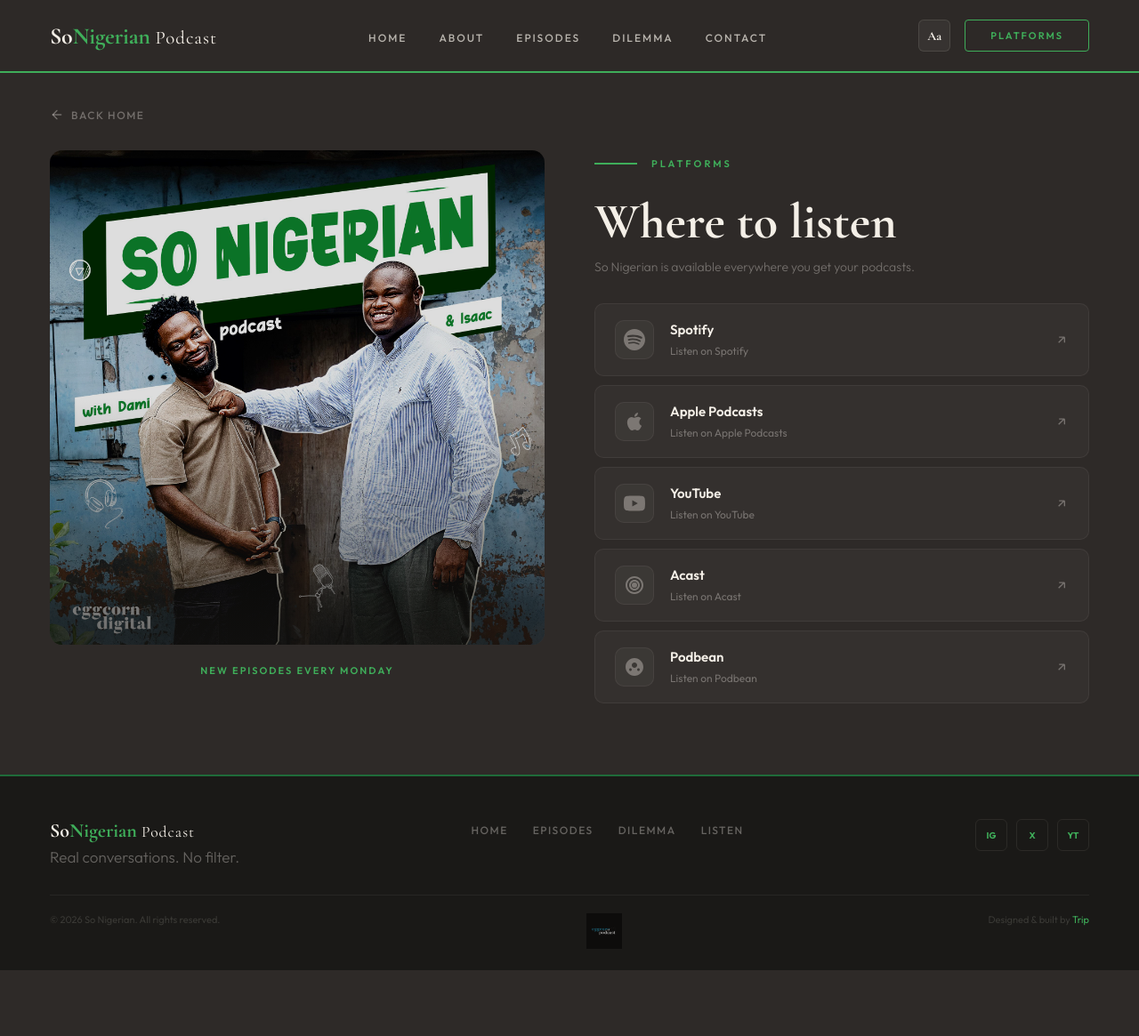
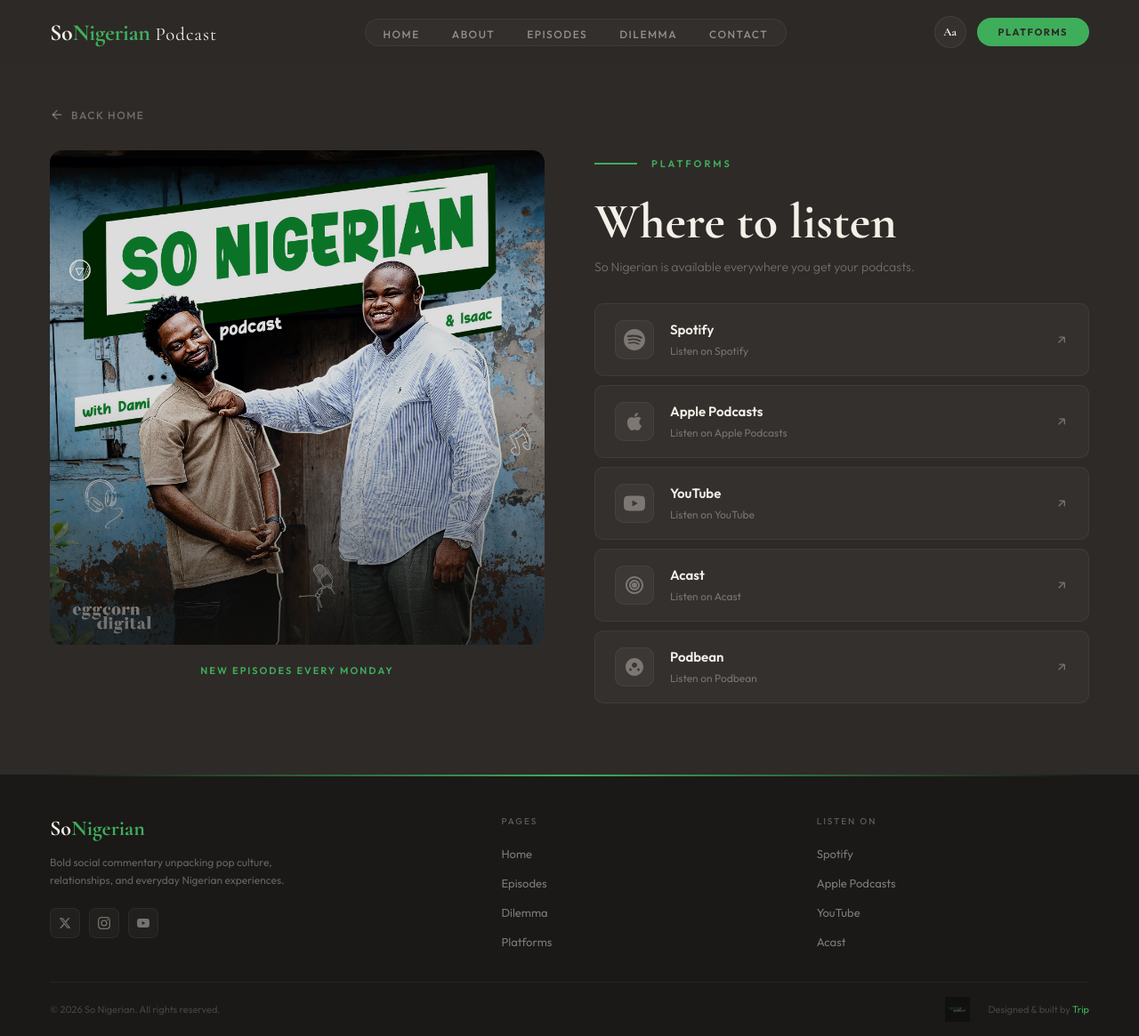
Before and after one commit to ajadonai/sonigerian, a React (Vite) app: page /listen in a window 1280 px wide. Shown: the whole page at 89% size. Before the commit the page ends 1091 px from the top, so only its background shows below. Built offline with nearby package versions, Linux system fonts and the light colour scheme.

Commit message:
Design uplift: pill navbar (concept B) + 3-column footer with green top line (concept C), real SVG social icons, mobile responsive

```diff
--- a/src/components/Footer.css
+++ b/src/components/Footer.css
@@ -1,60 +1,111 @@
 .footer {
   background: var(--dark-bg);
-  border-top: 2px solid var(--deep-green);
-  padding: 48px 56px 24px;
+  padding: 0 56px;
 }
-.footer-inner {
-  display: flex; align-items: flex-start; justify-content: space-between;
-  padding-bottom: 32px; border-bottom: 1px solid rgba(244,239,231,0.06);
+.footer-green-line {
+  height: 2px;
+  background: linear-gradient(to right, transparent, var(--bright-green), transparent);
 }
+
+.footer-grid {
+  display: grid;
+  grid-template-columns: 1.5fr 1fr 1fr;
+  gap: 48px;
+  padding: 44px 0 36px;
+}
+
 .footer-logo {
   font-family: var(--font-display);
-  font-weight: 700; font-size: 22px; color: var(--off-white);
+  font-weight: 700; font-size: 24px; color: var(--off-white);
+  display: inline-block; margin-bottom: 14px;
 }
 .footer-logo span { color: var(--bright-green); }
-.footer-logo .logo-podcast { color: var(--off-white); font-size: 0.8em; font-weight: 400; letter-spacing: 1px; }
-.footer-tagline {
-  font-size: 12px; color: var(--text-muted); margin-top: 6px; font-weight: 300;
+
+.footer-desc {
+  font-size: 12px; color: rgba(244,239,231,0.35);
+  line-height: 1.7; max-width: 280px; margin-bottom: 20px;
 }
-.footer-links {
-  display: flex; gap: 28px;
-}
-.footer-links a {
-  font-size: 12px; color: var(--text-muted);
-  text-transform: uppercase; letter-spacing: 1.5px; font-weight: 500;
-  transition: color 0.3s;
-}
-.footer-links a:hover { color: var(--bright-green); }
+
 .footer-socials {
   display: flex; gap: 10px;
 }
 .footer-socials a {
-  width: 36px; height: 36px; border-radius: 6px;
-  border: 1px solid rgba(244,239,231,0.08);
+  width: 34px; height: 34px; border-radius: 8px;
+  background: rgba(244,239,231,0.03);
+  border: 1px solid rgba(244,239,231,0.06);
   display: flex; align-items: center; justify-content: center;
-  font-size: 10px; font-weight: 700; color: var(--bright-green);
+  color: rgba(244,239,231,0.4);
   transition: all 0.3s;
 }
-.footer-socials a:hover { border-color: var(--bright-green); background: rgba(63,174,90,0.08); }
+.footer-socials a:hover {
+  border-color: rgba(63,174,90,0.3);
+  color: var(--bright-green);
+  background: rgba(63,174,90,0.06);
+}
+
+.footer-col-title {
+  font-size: 10px; font-weight: 500;
+  text-transform: uppercase; letter-spacing: 2px;
+  color: rgba(244,239,231,0.3);
+  margin-bottom: 18px;
+}
+.footer-col-links {
+  display: flex; flex-direction: column; gap: 12px;
+}
+.footer-col-links a {
+  font-size: 13px; color: rgba(244,239,231,0.45);
+  transition: all 0.3s;
+}
+.footer-col-links a:hover {
+  color: var(--bright-green);
+  padding-left: 4px;
+}
+
+.footer-divider {
+  height: 1px;
+  background: rgba(244,239,231,0.06);
+}
+
 .footer-bottom {
-  display: flex; justify-content: space-between; padding-top: 20px;
-  font-size: 11px; color: var(--text-faint); flex-wrap: wrap; gap: 8px;
+  display: flex;
+  justify-content: space-between;
+  align-items: center;
+  padding: 16px 0;
+  font-size: 11px;
+  color: rgba(244,239,231,0.2);
 }
+.footer-bottom-right {
+  display: flex; align-items: center; gap: 20px;
+}
+.footer-eggcorn { display: flex; align-items: center; }
+.footer-eggcorn img {
+  height: 28px; width: auto;
+  opacity: 0.35; transition: opacity 0.3s;
+  filter: invert(1);
+}
+.footer-eggcorn:hover img { opacity: 0.6; }
+
 .footer-credit a {
   color: var(--bright-green); transition: opacity 0.3s;
 }
 .footer-credit a:hover { opacity: 0.7; }
 
-.footer-eggcorn { display: flex; align-items: center; }
-.footer-eggcorn img {
-  height: 40px; width: auto;
-  opacity: 0.5; transition: opacity 0.3s;
-  filter: invert(1);
+@media (max-width: 768px) {
+  .footer { padding: 0 20px; }
+  .footer-grid {
+    grid-template-columns: 1fr;
+    gap: 32px;
+    padding: 32px 0 28px;
+  }
+  .footer-desc { max-width: 100%; }
+  .footer-bottom {
+    flex-direction: column;
+    gap: 12px;
+    text-align: center;
+    padding: 16px 0 20px;
+  }
+  .footer-bottom-right {
+    flex-direction: column;
+    gap: 10px;
+  }
 }
-.footer-eggcorn:hover img { opacity: 0.8; }
-
-@media (max-width: 768px) {
-  .footer { padding: 32px 20px 20px; }
-  .footer-inner { flex-direction: column; gap: 24px; }
-  .footer-bottom { flex-direction: column; gap: 8px; }
-}
--- a/src/components/Footer.jsx
+++ b/src/components/Footer.jsx
@@ -5,30 +5,55 @@
 export default function Footer() {
   return (
     <footer className="footer">
-      <div className="footer-inner">
-        <div className="footer-left">
-          <Link to="/" className="footer-logo">So<span>Nigerian</span> <span className="logo-podcast">Podcast</span></Link>
-          <p className="footer-tagline">Real conversations. No filter.</p>
+      <div className="footer-green-line" />
+      <div className="footer-grid">
+        <div className="footer-brand">
+          <Link to="/" className="footer-logo">So<span>Nigerian</span></Link>
+          <p className="footer-desc">Bold social commentary unpacking pop culture, relationships, and everyday Nigerian experiences.</p>
+          <div className="footer-socials">
+            <a href={siteConfig.socials.twitter} target="_blank" rel="noopener noreferrer" aria-label="X">
+              <svg viewBox="0 0 24 24" width="14" height="14" fill="currentColor"><path d="M18.244 2.25h3.308l-7.227 8.26 8.502 11.24H16.17l-5.214-6.817L4.99 21.75H1.68l7.73-8.835L1.254 2.25H8.08l4.713 6.231zm-1.161 17.52h1.833L7.084 4.126H5.117z"/></svg>
+            </a>
+            <a href={siteConfig.socials.instagram} target="_blank" rel="noopener noreferrer" aria-label="Instagram">
+              <svg viewBox="0 0 24 24" width="14" height="14" fill="currentColor"><path d="M12 2.163c3.204 0 3.584.012 4.85.07 3.252.148 4.771 1.691 4.919 4.919.058 1.265.069 1.645.069 4.849 0 3.205-.012 3.584-.069 4.849-.149 3.225-1.664 4.771-4.919 4.919-1.266.058-1.644.07-4.85.07-3.204 0-3.584-.012-4.849-.07-3.26-.149-4.771-1.699-4.919-4.92-.058-1.265-.07-1.644-.07-4.849 0-3.204.013-3.583.07-4.849.149-3.227 1.664-4.771 4.919-4.919 1.266-.057 1.645-.069 4.849-.069zM12 0C8.741 0 8.333.014 7.053.072 2.695.272.273 2.69.073 7.052.014 8.333 0 8.741 0 12c0 3.259.014 3.668.072 4.948.2 4.358 2.618 6.78 6.98 6.98C8.333 23.986 8.741 24 12 24c3.259 0 3.668-.014 4.948-.072 4.354-.2 6.782-2.618 6.979-6.98.059-1.28.073-1.689.073-4.948 0-3.259-.014-3.667-.072-4.947-.196-4.354-2.617-6.78-6.979-6.98C15.668.014 15.259 0 12 0zm0 5.838a6.162 6.162 0 100 12.324 6.162 6.162 0 000-12.324zM12 16a4 4 0 110-8 4 4 0 010 8zm6.406-11.845a1.44 1.44 0 100 2.881 1.44 1.44 0 000-2.881z"/></svg>
+            </a>
+            <a href={siteConfig.socials.youtube} target="_blank" rel="noopener noreferrer" aria-label="YouTube">
+              <svg viewBox="0 0 24 24" width="14" height="14" fill="currentColor"><path d="M23.498 6.186a3.016 3.016 0 00-2.122-2.136C19.505 3.545 12 3.545 12 3.545s-7.505 0-9.377.505A3.017 3.017 0 00.502 6.186C0 8.07 0 12 0 12s0 3.93.502 5.814a3.016 3.016 0 002.122 2.136c1.871.505 9.376.505 9.376.505s7.505 0 9.377-.505a3.015 3.015 0 002.122-2.136C24 15.93 24 12 24 12s0-3.93-.502-5.814zM9.545 15.568V8.432L15.818 12l-6.273 3.568z"/></svg>
+            </a>
           </div>
-        <ul className="footer-links">
+        </div>
+
+        <div className="footer-col">
+          <h4 className="footer-col-title">Pages</h4>
+          <ul className="footer-col-links">
             <li><Link to="/">Home</Link></li>
             <li><Link to="/episodes">Episodes</Link></li>
             <li><Link to="/dilemma">Dilemma</Link></li>
-          <li><Link to="/listen">Listen</Link></li>
+            <li><Link to="/listen">Platforms</Link></li>
           </ul>
-        <div className="footer-socials">
-          <a href={siteConfig.socials.instagram} target="_blank" rel="noopener noreferrer">IG</a>
-          <a href={siteConfig.socials.twitter} target="_blank" rel="noopener noreferrer">X</a>
-          <a href={siteConfig.socials.youtube} target="_blank" rel="noopener noreferrer">YT</a>
+        </div>
+
+        <div className="footer-col">
+          <h4 className="footer-col-title">Listen on</h4>
+          <ul className="footer-col-links">
+            <li><a href="https://open.spotify.com/show/0IJMdqLjeYBy9xdY30t1M1" target="_blank" rel="noopener noreferrer">Spotify</a></li>
+            <li><a href="https://podcasts.apple.com/us/podcast/so-nigerian/id1507420236" target="_blank" rel="noopener noreferrer">Apple Podcasts</a></li>
+            <li><a href="https://youtube.com/@sonigerianpodcast" target="_blank" rel="noopener noreferrer">YouTube</a></li>
+            <li><a href="https://feeds.acast.com/public/shows/so-nigerian" target="_blank" rel="noopener noreferrer">Acast</a></li>
+          </ul>
         </div>
       </div>
+
+      <div className="footer-divider" />
       <div className="footer-bottom">
         <span>&copy; {new Date().getFullYear()} So Nigerian. All rights reserved.</span>
+        <div className="footer-bottom-right">
           <a href="https://eggcorndigital.com" target="_blank" rel="noopener noreferrer" className="footer-eggcorn">
             <img src="/eggcorn.png" alt="Eggcorn Podcast" />
           </a>
           <span className="footer-credit">Designed & built by <a href="https://x.com/wlxaj" target="_blank" rel="noopener noreferrer">Trip</a></span>
         </div>
+      </div>
     </footer>
   );
 }
--- a/src/components/Navbar.css
+++ b/src/components/Navbar.css
@@ -5,25 +5,23 @@
   display: flex;
   align-items: center;
   justify-content: space-between;
-  padding: 22px 56px;
+  padding: 18px 56px;
   background: rgba(46, 42, 40, 0.97);
   backdrop-filter: blur(0px);
   -webkit-backdrop-filter: blur(0px);
-  border-bottom: 2px solid var(--bright-green);
+  border-bottom: none;
   transition: all 0.45s cubic-bezier(0.22, 0.61, 0.36, 1);
 }
 .navbar.scrolled {
-  padding: 14px 56px;
+  padding: 12px 56px;
   background: rgba(46, 42, 40, 0.5);
   backdrop-filter: blur(18px);
   -webkit-backdrop-filter: blur(18px);
-  border-bottom-color: rgba(63, 174, 90, 0.3);
 }
 
 .nav-logo {
   font-family: var(--font-display);
-  font-weight: 700;
-  font-size: 26px;
+  font-weight: 700; font-size: 26px;
   color: var(--off-white);
   letter-spacing: -0.3px;
   transition: font-size 0.45s cubic-bezier(0.22, 0.61, 0.36, 1);
@@ -34,51 +32,49 @@
 .navbar.scrolled .nav-logo { font-size: 21px; }
 
 .nav-links {
-  display: flex; gap: 36px; align-items: center;
+  display: flex; align-items: center; gap: 4px;
+  background: rgba(244,239,231,0.03);
+  border: 1px solid rgba(244,239,231,0.06);
+  border-radius: 100px; padding: 4px;
 }
 .nav-links a {
-  color: rgba(244,239,231,0.7);
+  color: rgba(244,239,231,0.5);
   font-size: 12px; font-weight: 500;
-  text-transform: uppercase; letter-spacing: 2px;
-  position: relative; padding: 6px 0;
-  transition: color 0.3s;
+  text-transform: uppercase; letter-spacing: 1.5px;
+  padding: 7px 16px; border-radius: 100px;
+  transition: all 0.3s;
 }
-.nav-links a::before {
-  content: ''; position: absolute;
-  bottom: 0; left: 50%; width: 0; height: 1.5px;
-  background: var(--bright-green);
-  transition: all 0.35s cubic-bezier(0.25, 0.46, 0.45, 0.94);
-  transform: translateX(-50%);
+.nav-links a:hover { color: var(--off-white); background: rgba(244,239,231,0.03); }
+.nav-links a.active {
+  color: var(--off-white);
+  background: rgba(63,174,90,0.12);
 }
-.nav-links a:hover { color: var(--off-white); }
-.nav-links a:hover::before { width: 100%; }
-.nav-links a.active { color: var(--bright-green); }
-.nav-links a.active::before { width: 100%; }
 
 .nav-right {
-  display: flex; align-items: center; gap: 16px; flex-shrink: 0;
+  display: flex; align-items: center; gap: 12px; flex-shrink: 0;
 }
+
 .font-toggle { position: relative; }
 .font-trigger {
   display: flex; align-items: center; justify-content: center;
-  width: 36px; height: 36px; border-radius: 6px;
-  background: rgba(244,239,231,0.05);
-  border: 1px solid rgba(244,239,231,0.1);
+  width: 36px; height: 36px; border-radius: 50%;
+  background: rgba(244,239,231,0.04);
+  border: 1px solid rgba(244,239,231,0.08);
   cursor: pointer; transition: all 0.3s;
 }
 .font-trigger:hover { border-color: var(--bright-green); }
 .font-icon {
-  font-family: var(--font-display); font-size: 14px;
+  font-family: var(--font-display); font-size: 13px;
   font-weight: 700; color: var(--off-white);
 }
 .font-dropdown {
   position: absolute; top: calc(100% + 8px); right: 0;
   background: var(--dark-bg); border: 1px solid rgba(244,239,231,0.08);
-  border-radius: 8px; padding: 6px; min-width: 130px; z-index: 10;
+  border-radius: 10px; padding: 6px; min-width: 130px; z-index: 10;
 }
 .font-option {
   display: flex; align-items: center; gap: 10px;
-  width: 100%; padding: 8px 12px; border-radius: 5px;
+  width: 100%; padding: 8px 12px; border-radius: 6px;
   background: none; border: none; color: var(--text-muted);
   font-family: var(--font-body); font-size: 12px;
   cursor: pointer; transition: all 0.2s; text-align: left;
@@ -91,6 +87,20 @@
 .font-preview.font-large { font-size: 22px; }
 .font-label { text-transform: capitalize; }
 .desktop-only { display: block; }
+
+.nav-cta {
+  display: flex; align-items: center; gap: 8px;
+  background: var(--bright-green);
+  color: var(--charcoal);
+  border: none;
+  padding: 9px 24px; border-radius: 100px;
+  font-weight: 700; font-size: 11px;
+  text-transform: uppercase; letter-spacing: 1.5px;
+  transition: all 0.3s; flex-shrink: 0;
+}
+.nav-cta:hover { background: #4dc868; transform: scale(1.02); }
+.navbar.scrolled .nav-cta { padding: 8px 20px; }
+
 .panel-font-section {
   display: flex; align-items: center; justify-content: space-between;
   margin-top: 16px; padding-top: 16px;
@@ -107,7 +117,7 @@
 }
 .panel-font-buttons { display: flex; gap: 6px; }
 .panel-font-btn {
-  width: 36px; height: 36px; border-radius: 6px;
+  width: 36px; height: 36px; border-radius: 50%;
   background: rgba(244,239,231,0.04);
   border: 1px solid rgba(244,239,231,0.08);
   display: flex; align-items: center; justify-content: center;
@@ -118,25 +128,11 @@
 .panel-font-btn.active .font-preview { color: var(--charcoal); }
 .panel-font-btn .font-preview { font-family: var(--font-display); font-weight: 700; color: var(--text-muted); }
 
-.nav-cta {
-  display: flex; align-items: center; gap: 8px;
-  background: transparent;
-  color: var(--bright-green);
-  border: 1.5px solid var(--bright-green);
-  padding: 10px 28px; border-radius: 4px;
-  font-weight: 600; font-size: 11px;
-  text-transform: uppercase; letter-spacing: 2px;
-  transition: all 0.3s;
-  flex-shrink: 0;
-}
-.nav-cta:hover { background: var(--bright-green); color: var(--charcoal); }
-.navbar.scrolled .nav-cta { padding: 8px 22px; }
-
 .hamburger {
   display: none; flex-direction: column; justify-content: center;
   gap: 5px; width: 26px; height: 20px;
   background: none; border: none; padding: 0; z-index: 1001;
-  position: relative;
+  position: relative; cursor: pointer;
 }
 .hamburger span {
   display: block; height: 1.5px;
@@ -210,7 +206,7 @@
   border-top: 1px solid rgba(244,239,231,0.06);
 }
 .panel-cta {
-  width: 100%; padding: 14px; border-radius: 6px;
+  width: 100%; padding: 14px; border-radius: 100px;
   background: var(--bright-green); color: var(--charcoal);
   border: none; font-weight: 700; font-size: 12px;
   text-transform: uppercase; letter-spacing: 2px;
@@ -227,20 +223,18 @@
 }
 .slide-panel.open .panel-socials { transform: translateY(0); opacity: 1; transition-delay: 0.4s; }
 .panel-socials a {
-  width: 32px; height: 32px; border-radius: 6px;
+  width: 32px; height: 32px; border-radius: 50%;
   border: 1px solid rgba(244,239,231,0.08);
   display: flex; align-items: center; justify-content: center;
   font-size: 9px; font-weight: 700;
-  color: var(--bright-green);
-  transition: all 0.3s;
+  color: var(--bright-green); transition: all 0.3s;
 }
 .panel-socials a:hover { border-color: var(--bright-green); background: rgba(63,174,90,0.08); }
 
 @media (max-width: 1024px) {
-  .navbar { padding: 18px 32px; }
-  .navbar.scrolled { padding: 12px 32px; }
-  .nav-links { gap: 24px; }
-  .nav-links a { font-size: 11px; letter-spacing: 1.5px; }
+  .navbar { padding: 16px 32px; }
+  .navbar.scrolled { padding: 10px 32px; }
+  .nav-links a { font-size: 10px; letter-spacing: 1px; padding: 6px 12px; }
 }
 
 @media (max-width: 768px) {
```
Lines whose indentation alone changed are shown as unchanged.
